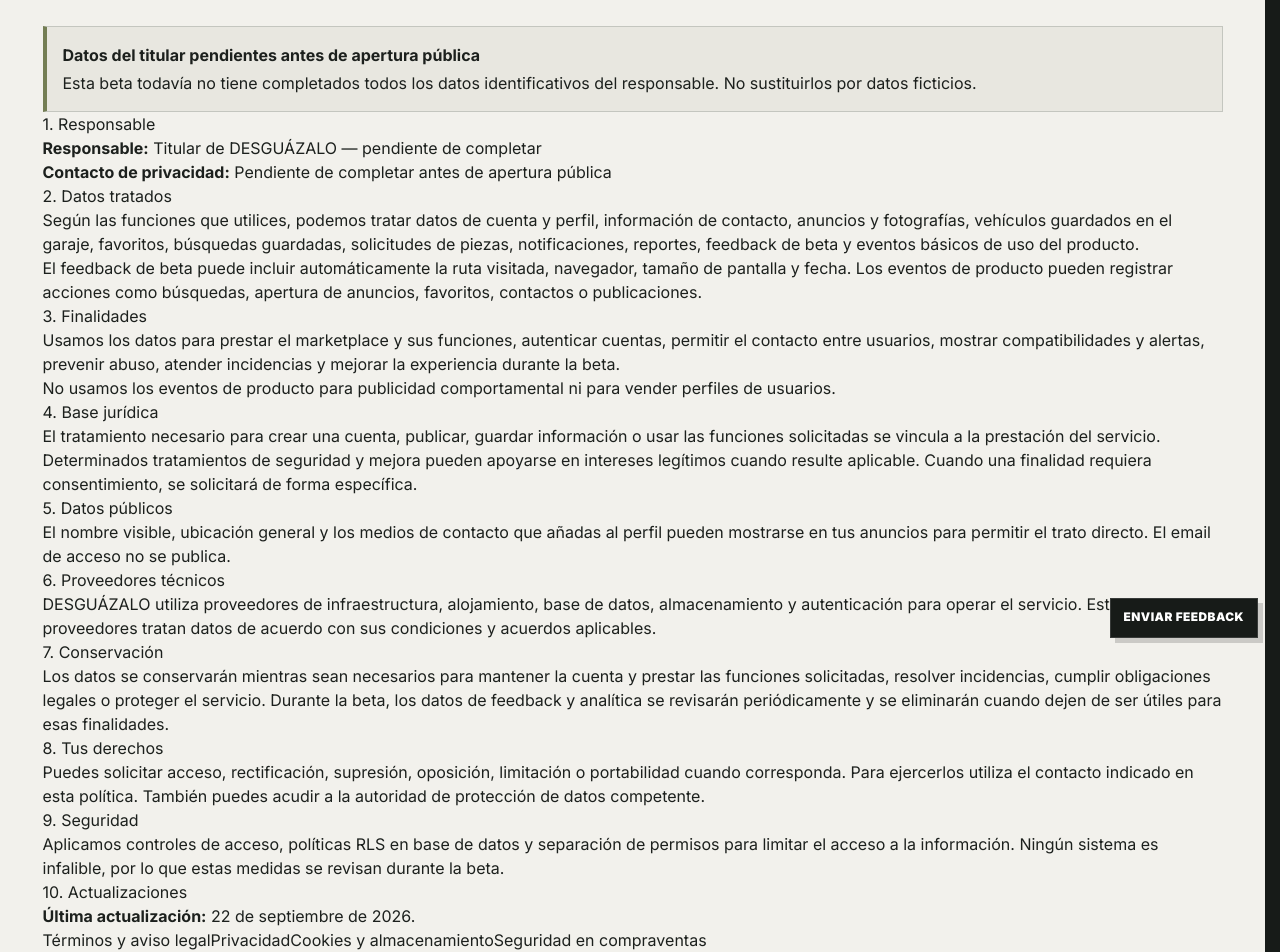
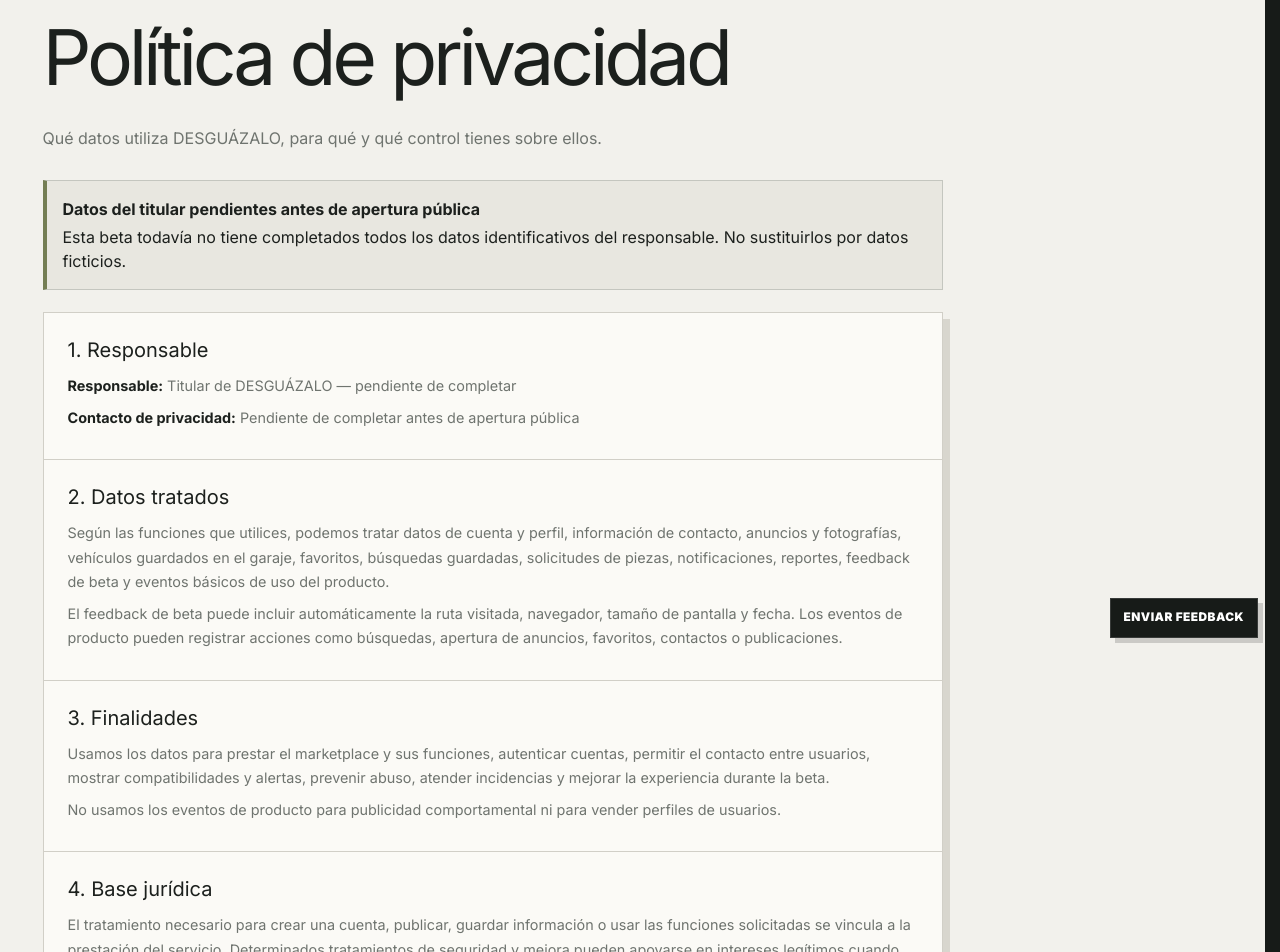
Before and after one commit to alexxarmaas/Proyectos, a Next.js app in the folder DESGUAZALO/: page /legal/privacidad in a window 1280 px wide. Shown: the part 140-1092 px from the top of the page. Built offline with nearby package versions, Linux system fonts and the light colour scheme; no server answers; a web font is replaced by a local one.

Commit message:
Style legal and beta help pages

```diff
--- a/DESGUAZALO/app/theme.css
+++ b/DESGUAZALO/app/theme.css
@@ -538,3 +538,30 @@
   .beta-feedback{right:14px;bottom:84px}
   .beta-feedback-panel{max-height:calc(100vh - 180px)}
 }
+
+
+/* Legal, help and beta-readiness pages */
+.legal-page{padding-top:42px;padding-bottom:90px}
+.legal-head{max-width:820px;margin-bottom:28px}
+.legal-head h1{margin:5px 0 10px;font-size:clamp(2.4rem,6vw,4.8rem);letter-spacing:-.055em}
+.legal-head>p{max-width:720px;margin:0;color:var(--dg-muted);font-size:1rem;line-height:1.7}
+.legal-warning{max-width:900px;margin:0 0 22px}
+.legal-document{max-width:900px;border:1px solid var(--dg-line);background:var(--dg-surface);box-shadow:7px 7px 0 var(--dg-shadow)}
+.legal-document section{padding:22px 24px;border-bottom:1px solid var(--dg-line)}
+.legal-document section:last-child{border-bottom:0}
+.legal-document h2{margin:0 0 9px;font-size:1.25rem}
+.legal-document p{margin:7px 0;color:var(--dg-muted);font-size:.9rem;line-height:1.7}
+.legal-document strong{color:var(--dg-ink)}
+.legal-related{display:flex;flex-wrap:wrap;gap:8px;max-width:900px;margin-top:20px}
+.legal-related a{border:1px solid var(--dg-line);background:var(--dg-surface);padding:9px 11px;font-size:.75rem;font-weight:850;color:var(--dg-ink)}
+.how-grid,.safety-grid{display:grid;grid-template-columns:repeat(2,minmax(0,1fr));gap:12px;margin:24px 0}
+.how-grid section,.safety-grid section{border:1px solid var(--dg-line);background:var(--dg-surface);padding:20px;box-shadow:5px 5px 0 var(--dg-shadow)}
+.how-grid section>span{font-family:var(--font-racing),sans-serif;font-size:2.4rem;font-weight:900;line-height:1;color:var(--dg-accent-strong)}
+.how-grid h2,.safety-grid h2{margin:7px 0 5px}
+.how-grid p,.safety-grid p{margin:0;color:var(--dg-muted);font-size:.85rem;line-height:1.65}
+.how-grid a{display:inline-block;margin-top:12px;font-size:.78rem;font-weight:900;text-decoration:underline}
+@media(max-width:760px){
+  .legal-page{padding-top:28px}
+  .legal-document section{padding:18px}
+  .how-grid,.safety-grid{grid-template-columns:1fr}
+}
```
